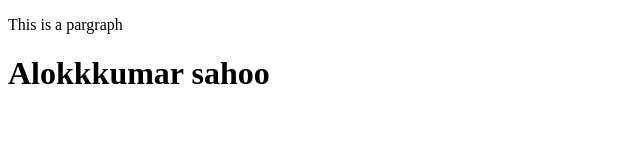
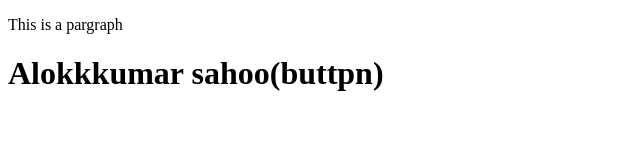
Before and after one commit to Alokkumar-shgit/Localrepo, a plain HTML site: page index.html in a window 1280 px wide. Shown: the whole page, without its empty margins (0-640 px from the left). Drawn offline with Linux system fonts and the light colour scheme.

```diff
--- a/index.html
+++ b/index.html
@@ -7,7 +7,7 @@
 </head>
 <body>
     <p>This is a pargraph</p>
-    <h1>Alokkkumar sahoo</h1>
+    <h1>Alokkkumar sahoo(buttpn)</h1>
 
 </body>
 </html>
```
